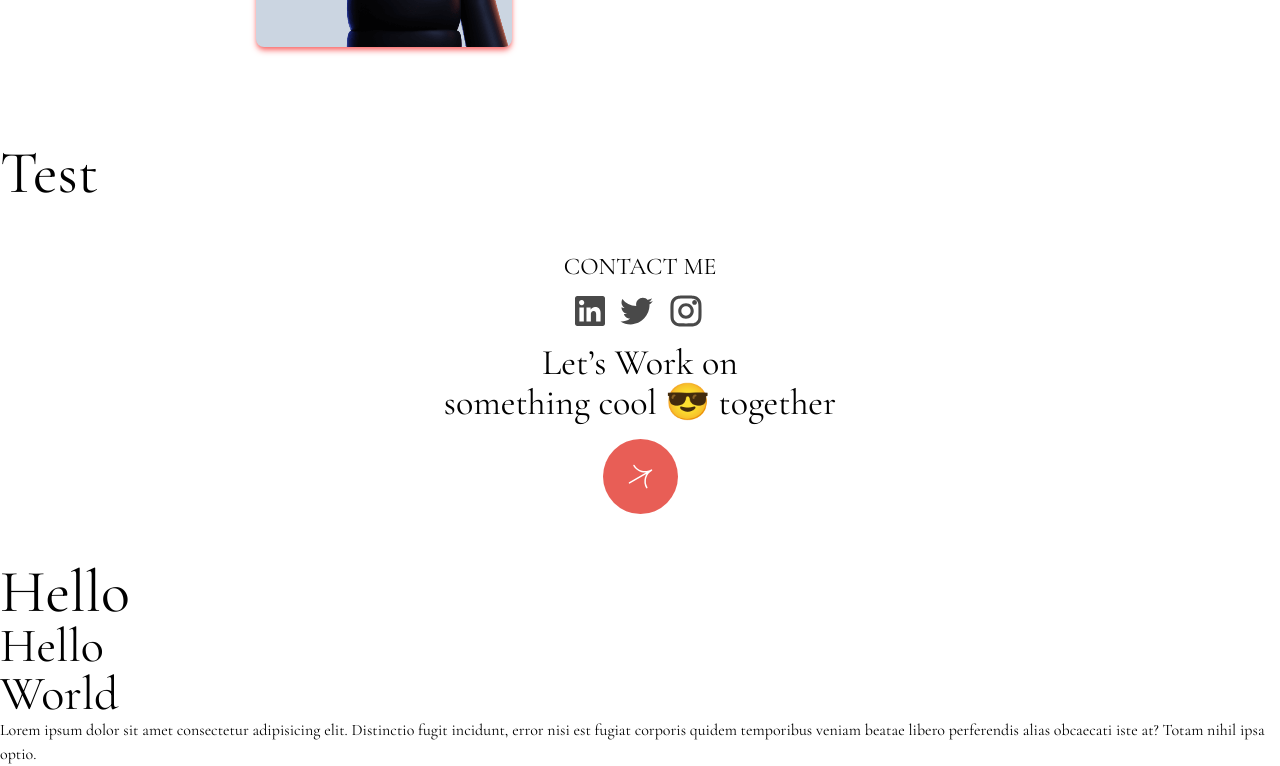
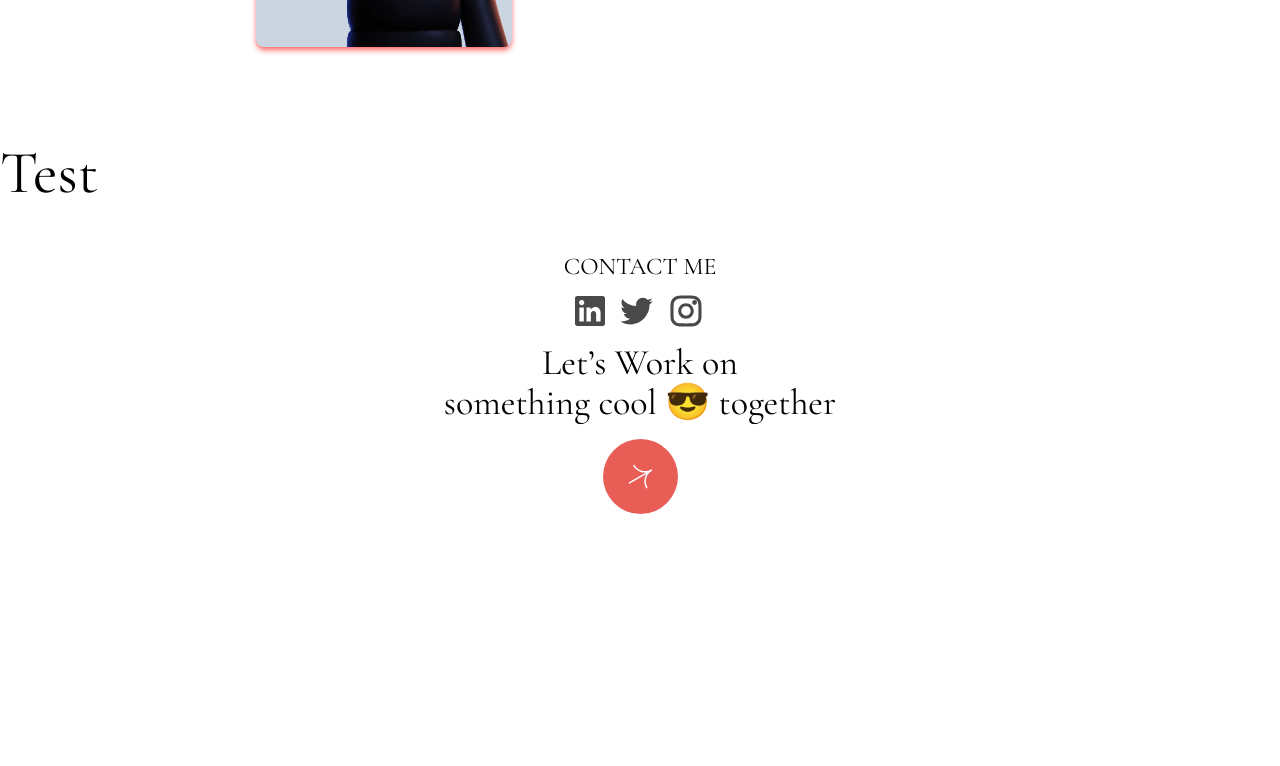
Before and after one commit to dysandi/personal-portfolio, a website built with Vite: page index.html in a window 1280 px wide. Shown: the part 3775-4541 px from the top of the page. After the commit the page ends 4337 px from the top, so only its background shows below. Built offline with nearby package versions, Linux system fonts and the light colour scheme.

Commit message:
delete some tag

```diff
--- a/index.html
+++ b/index.html
@@ -422,18 +422,10 @@
                 stroke="white" stroke-width="2" stroke-linecap="round" stroke-linejoin="round" />
             </svg>
           </a>
-
         </div>
       </div>
     </section>
-
-    <h2>Hello</h2>
   </main>
-
-  <h1>Hello</h1>
-  <h1>World</h1>
-  <p>Lorem ipsum dolor sit amet consectetur adipisicing elit. Distinctio fugit incidunt, error nisi est fugiat corporis
-    quidem temporibus veniam beatae libero perferendis alias obcaecati iste at? Totam nihil ipsa optio.</p>
   <script type="module" src="src/javascript/main.js"></script>
 </body>
 
```
